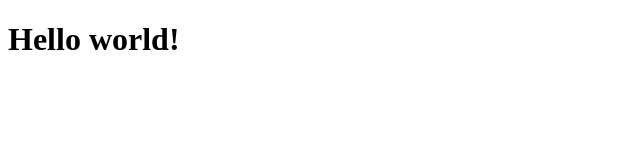
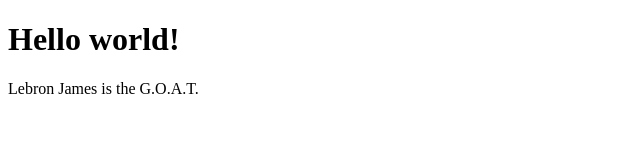
Before and after one commit to MrBrault/javier013, a plain HTML site: page index.html in a window 1280 px wide. Shown: the whole page, without its empty margins (0-640 px from the left). Drawn offline with Linux system fonts and the light colour scheme.

Commit message:
Update index.html

```diff
--- a/index.html
+++ b/index.html
@@ -4,8 +4,9 @@
   <meta charset="utf-8">
   <meta name="viewport" content="width=device-width">
   <title>Student</title>
-</head>
+  </head>
 <body>
   <h1>Hello world!</h1>
+  <p>Lebron James is the G.O.A.T.</p>
 </body>
 </html>
```
